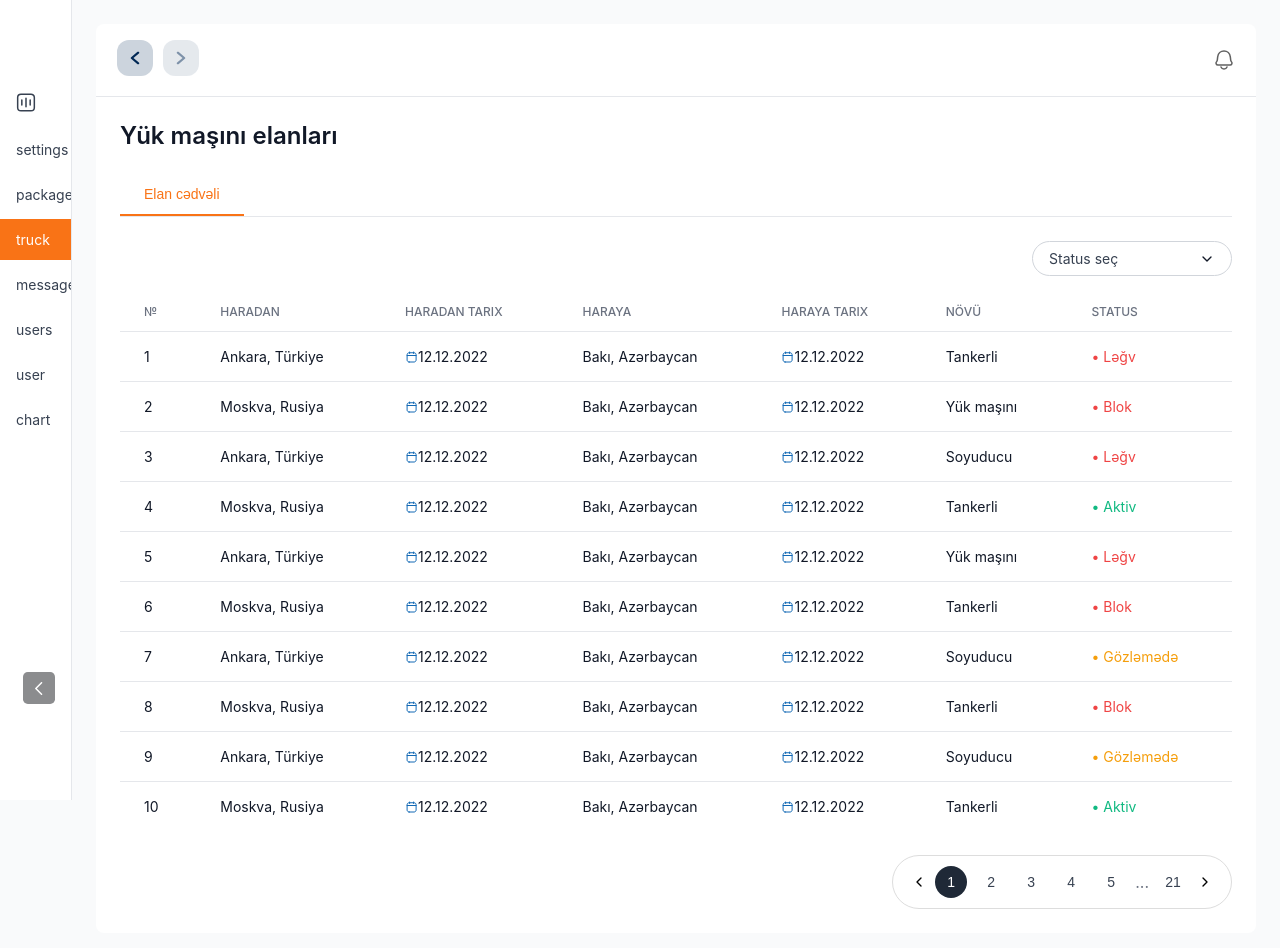
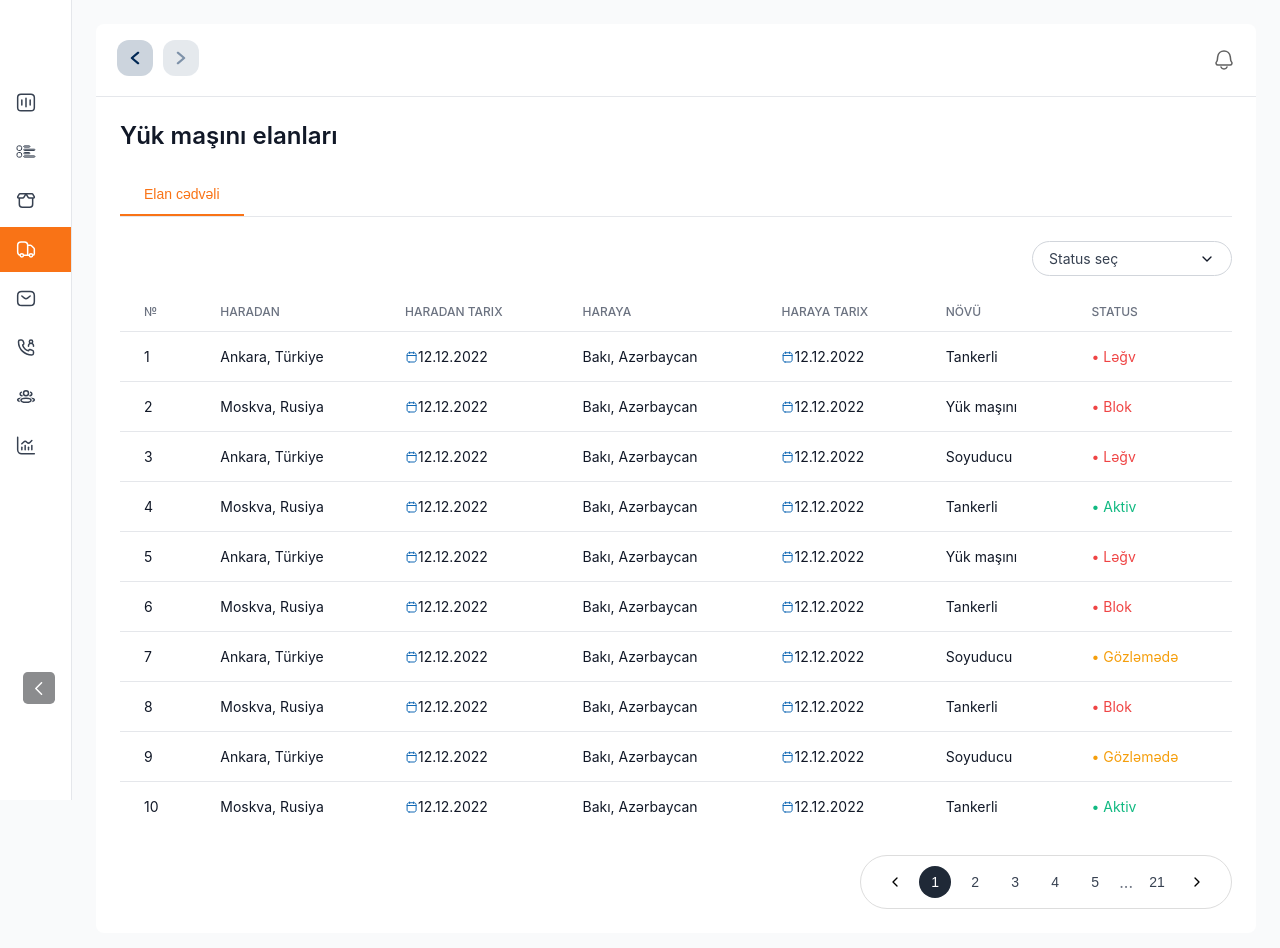
Before and after one commit to babayevhasan/Truck, a React (Vite) app: page /vehicle-announcements in a window 1280 px wide. Shown: the top 948 px of the page. Built offline with nearby package versions, Linux system fonts and the light colour scheme.

Commit message:
yeniliklər

```diff
--- a/src/App.jsx
+++ b/src/App.jsx
@@ -9,74 +9,47 @@ export default function App() {
   return (
     <Router>
       <Routes>
-        <Route path='/' element={<MainLayout/>}>
+
+        <Route path='/' element={<MainLayout />}>
           <Route
             path=""
-            element={
-                <div>Dashboard</div>
-            }
+            element={<div>Dashboard</div>}
           />
 
           <Route
             path="freight-announcements"
-            element={
-                <FreightAnnouncements />
-            }
+            element={<FreightAnnouncements />}
           />
           <Route
             path="vehicle-announcements"
             element={<VehicleAnnouncements />}
           />
+
+          <Route
+            path="vehicle-announcements/:id"
+            element={<VehicleAnnouncement />} />
+
+          <Route
+           path="messages"
+            element={<div>Messages</div>} />
+
+          <Route
+           path="operators"
+            element={<div>Operators</div>} />
+
+          <Route
+           path="users"
+            element={<div>Users</div>} />
+
+          <Route
+           path="transactions"
+            element={<div>Transactions</div>} />
+
+          <Route
+           path="configuration"
+            element={<div>Configuration</div>} />
         </Route>
 
-        <Route
-          path="/vehicle-announcements/:id"
-          element={
-            <MainLayout>
-              <VehicleAnnouncement />
-            </MainLayout>
-          }
-        />
-        <Route
-          path="/messages"
-          element={
-            <MainLayout>
-              <div>Messages</div>
-            </MainLayout>
-          }
-        />
-        <Route
-          path="/operators"
-          element={
-            <MainLayout>
-              <div>Operators</div>
-            </MainLayout>
-          }
-        />
-        <Route
-          path="/users"
-          element={
-            <MainLayout>
-              <div>Users</div>
-            </MainLayout>
-          }
-        />
-        <Route
-          path="/transactions"
-          element={
-            <MainLayout>
-              <div>Transactions</div>
-            </MainLayout>
-          }
-        />
-        <Route
-          path="/configuration"
-          element={
-            <MainLayout>
-              <div>Configuration</div>
-            </MainLayout>
-          }
-        />
         <Route path="*" element={<Navigate to="/" replace />} />
       </Routes>
     </Router>
--- a/src/components/layout/MainLayout.jsx
+++ b/src/components/layout/MainLayout.jsx
@@ -5,13 +5,14 @@ import Sidebar from "./Sidebar/Sidebar"
 import styles from "./MainLayout.module.css"
 import { Outlet } from 'react-router-dom'
 
-export default function MainLayout({ children }) {
-  const [windowWidth, setWindowWidth] = useState(window.innerWidth)
+export default function MainLayout() {
+  const [setWindowWidth] = useState(window.innerWidth)
   const [isSidebarExpanded, setIsSidebarExpanded] = useState(false)
+  const [windowWidth, setWindowWidthState] = useState(window.innerWidth)
 
   useEffect(() => {
     const handleResize = () => {
-      setWindowWidth(window.innerWidth)
+      setWindowWidthState(window.innerWidth)
     }
 
     window.addEventListener("resize", handleResize)
--- a/src/components/layout/Sidebar/Sidebar.jsx
+++ b/src/components/layout/Sidebar/Sidebar.jsx
@@ -47,7 +47,7 @@ const CloseIcon = () => (
   </svg>
 )
 
-export default function Sidebar({ onToggle,}) {
+export default function Sidebar({ onToggle}) {
   const location = useLocation()
   const [isMobileMenuOpen, setIsMobileMenuOpen] = useState(false);
 
@@ -70,39 +70,16 @@ export default function Sidebar({ onToggle,}) {
     return location.pathname === path
   }
 // duz deyil
-  const getIcon = (iconName) => {
-
-    switch (iconName) {
-      case "dashboard":
-        return <DashboardIcon />
-      case "settings":
-        return <SettingsIcon />
-      case "package":
-        return <PackageIcon />
-      case "truck":
-        return <TruckIcon />
-      case "message":
-        return <MessageIcon />
-      case "users":
-        return <UsersIcon />
-      case "user":
-        return <UserIcon />
-      case "chart":
-        return <IconSvg />
-      default:
-        return null
-    }
-  }
 
   const navItems = [
-    { /* icon: "dashboard", */ label: "Dashboard", path: "/" , icon: <DashboardIcon /> },
-    { icon: "settings", label: "Seçim Konfiqurasiyası", path: "/configuration" },
-    { icon: "package", label: "Yük elanları", path: "/freight-announcements" },
-    { icon: "truck", label: "Yük maşını elanları", path: "/vehicle-announcements" },
-    { icon: "message", label: "Mesajlar", path: "/messages" },
-    { icon: "users", label: "Operatorlar", path: "/operators" },
-    { icon: "user", label: "İstifadəçilər", path: "/users" },
-    { icon: "chart", label: "Tranzaksiya", path: "/transactions" },
+    { label: "Dashboard", path: "/", icon: <DashboardIcon /> },
+    { label: "Seçim Konfiqurasiyası", path: "/configuration", icon: <SettingsIcon /> },
+    { label: "Yük elanları", path: "/freight-announcements", icon: <PackageIcon /> },
+    { label: "Yük maşını elanları", path: "/vehicle-announcements", icon: <TruckIcon /> },
+    { label: "Mesajlar", path: "/messages", icon: <MessageIcon /> },
+    { label: "Operatorlar", path: "/operators", icon: <UsersIcon /> },
+    { label: "İstifadəçilər", path: "/users", icon: <UserIcon /> },
+    { label: "Tranzaksiya", path: "/transactions", icon: <IconSvg /> },
   ]
 
   const toggleMobileMenu = () => {
@@ -160,14 +137,14 @@ export default function Sidebar({ onToggle,}) {
             {navItems.map((item, index) => (
               <li key={index} className={styles.mobileNavItem}>
                 {/* sehvdi */}
-                <a
-                  href={item.path}
+                <Link
+                  to={item.path}
                   className={`${styles.mobileNavLink} ${isActive(item.path) ? styles.mobileActive : ""}`}
                   onClick={() => setIsMobileMenuOpen(false)}
                 >
-                  {getIcon(item.icon)}
+                  {item.icon}
                   {item.label}
-                </a>
+                </Link>
               </li>
             ))}
           </ul>
--- a/src/pages/FreightAnnouncements/FreightAnnouncements.module.css
+++ b/src/pages/FreightAnnouncements/FreightAnnouncements.module.css
@@ -139,7 +139,7 @@
   transition: background-color 0.2s;
 }
 
-.customSelectOption:hover {
+.customSelectOption:not(.customSelectOptionSelected):hover {
   background-color: #f3f4f6;
 }
 
@@ -345,9 +345,11 @@
   align-items: center;
   margin-top: 1.5rem;
   justify-content: flex-end;
+  /* gap: 0.5rem; */
 }
 
 .paginations {
+  padding:0px 10px;
   border: solid 1px rgb(234, 234, 234);
   display: flex;
   align-items: center;
@@ -361,6 +363,7 @@
   width: 2rem;
   height: 2rem;
   border: none;
+  border-radius: 9999px;
   background-color: initial;
   cursor: pointer;
 }
--- a/src/pages/VehicleAnnouncements/VehicleAnnouncement.jsx
+++ b/src/pages/VehicleAnnouncements/VehicleAnnouncement.jsx
@@ -118,14 +118,12 @@ export default function VehicleAnnouncement() {
           </button>
         </div>
       </div>
-
       <div className={styles.content}>
         <div className={styles.titleSection}>
           <button className={styles.backButton} onClick={handleBack}>
             <Back />
             <span> Elan haqqında</span>
           </button>
-
           <div className={styles.actionButtons}>
             <button className={styles.blockButton} onClick={() => setIsBlockModalOpen(true)}>
               <BlockIcon />
@@ -209,7 +207,6 @@ export default function VehicleAnnouncement() {
           </div>
         </div>
       </div>
-
       <Modal
         isOpen={isCancelModalOpen}
         onClose={() => setIsCancelModalOpen(false)}
--- a/src/pages/VehicleAnnouncements/VehicleAnnouncements.jsx
+++ b/src/pages/VehicleAnnouncements/VehicleAnnouncements.jsx
@@ -7,7 +7,6 @@ import CalendarIcon from "../../assets/icons/calendar.svg?react"
 import BellIcon from "../../assets/icons/bell.svg?react"
 import LeftNav from "../../assets/icons/leftnav.svg?react"
 import RightNav from "../../assets/icons/rightnav.svg?react"
-
 const ChevronLeftIcon = () => (
   <svg
     className={styles.icon}
--- a/src/pages/VehicleAnnouncements/VehicleAnnouncements.module.css
+++ b/src/pages/VehicleAnnouncements/VehicleAnnouncements.module.css
@@ -20,7 +20,6 @@
   border: none;
   cursor: pointer;
 }
-
 .notificationButton:hover {
   background-color: #f3f4f6;
 }
@@ -141,7 +140,7 @@
   transition: background-color 0.2s;
 }
 
-.customSelectOption:hover {
+.customSelectOption:not(.customSelectOptionSelected):hover {
   background-color: #f3f4f6;
 }
 
@@ -238,7 +237,7 @@
 .paginations {
   border: solid 1px rgb(221, 221, 221);
   display: flex;
-  padding: 10px;
+  padding:10px;
   align-items: center;
   border-radius: 999px;
 }
@@ -252,6 +251,7 @@
   border: none;
   background-color: initial;
   cursor: pointer;
+  margin: 0 0.5rem;
 }
 
 .paginationButton:hover {
```
